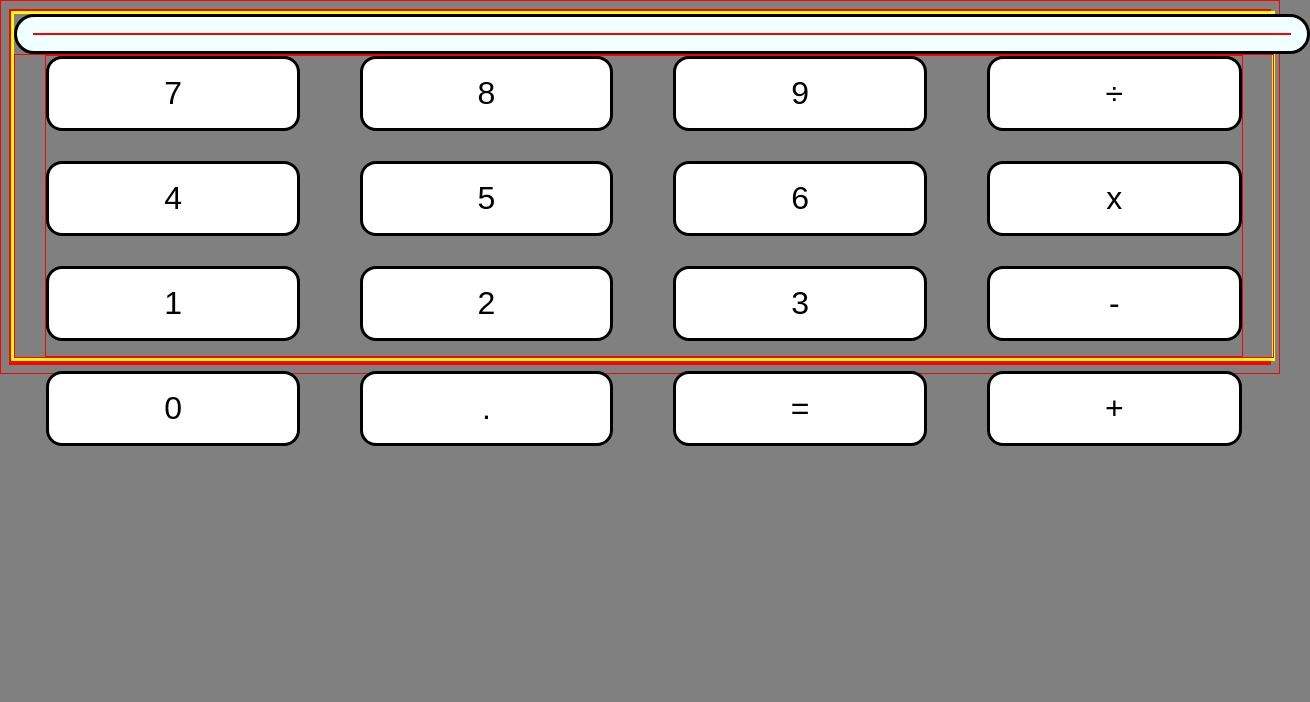
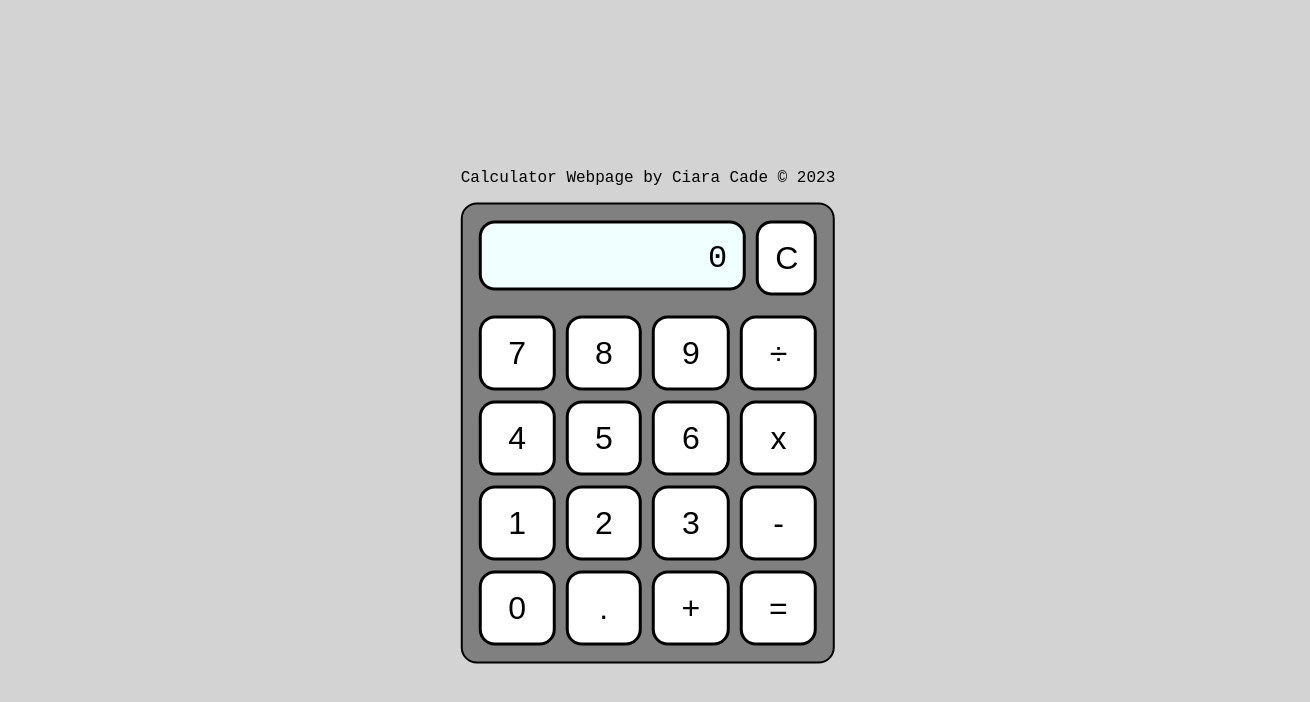
Before and after one commit to ciaracade/calculator, a plain HTML site: page index.html in a window 1280 px wide. Shown: the whole page, 1310 px wide, since content can reach past the window. Drawn offline with Linux system fonts and the light colour scheme.

Commit message:
Completed Calculator UI and added basic functions

```diff
--- a/app.js
+++ b/app.js
@@ -0,0 +1,16 @@
+function add(...args){
+
+}
+
+function substract(...args){
+
+}
+
+function multiply(...args){
+
+}
+
+function divide(...args){
+
+
+}
--- a/index.html
+++ b/index.html
@@ -9,15 +9,22 @@
 
 <body>
     <main>
+        <div class ="credit">
+            <p>Calculator Webpage by Ciara Cade © 2023</p>
+        </div>
         <div class="calculator">
+            <div class="topsection">
             <div class="screen">
-            <div class="output">
-
+                <span class="output">
+                    0
+                </span>
+            </div>
+            <div>
+                <button class="button" id="clear">C</button>
             </div>
             </div>
             <div class="touchpad">
                 <div class="buttons">
-
                     <button class="button" id="seven">7</button>
                     <button class="button" id="eight">8</button>
                     <button class="button" id="nine">9</button>
@@ -32,15 +39,13 @@
                     <button class="button" id="minus">-</button>
                     <button class="button" id="zero">0</button>
                     <button class="button" id="decimal">.</button>
+                    <button class="button" id="plus">+</button>
                     <button class="button" id="equals">=</button>
-                <button class="button" id="plus">+</button>
                 </div>
             </div>
-
         </div>
     </main>
     <footer>
-
     </footer>
 </body>
 
--- a/style.css
+++ b/style.css
@@ -1,49 +1,50 @@
-* {
-    border: 1px solid red;
+body {
+  background-color: lightgray;
+  position: absolute;
+  top: 50%;
+  left: 50%;
+  margin-right: -50%;
+  transform: translate(-50%, -50%);
+  font-family: "Courier New", Courier, monospace;
 }
 
-body{
+.calculator {
+  height: auto;
+  width: auto;
+  border: 2px solid black;
   background-color: grey;
-}
-
-
-
-.calculator {
-    height: 100%;
-    width: 100%;
-
-    border: 1px solid white;
-    background-color: grey;
-
-    border: 3px solid yellow;
-
+  border-radius: 1rem;
+  padding: 1rem;
 }
 
 .screen {
   width: 100%;
-    height: 25%;
+  height: 2rem;
   background-color: azure;
   border: 3px solid black;
-    border-radius: 3rem;
-    padding: 1rem;
+  border-radius: 1rem;
+  padding: 1rem 1rem 1rem 1rem;
+  margin-right: 10px;
 }
-.touchpad {
+
+.output {
     width: 100%;
-    height: 75%;
+    height: 100%;
     display: flex;
-    align-items: center;
+    justify-content: flex-end;
+    font-size: 32px;
+}
+
+.topsection {
+  display: flex;
   justify-content: center;
+  margin-bottom: 20px;
 }
 
 .buttons {
-    display:grid;
+  display: grid;
   grid-template-columns: auto auto auto auto;
-    grid-row-gap: 10%;
-    grid-column-gap: 5%;
-    width: 95%;
-    height: 95%;
-
-
+  grid-gap: 10px;
 }
 
 button {
@@ -57,7 +58,7 @@ button {
   border: 3px solid black;
 }
 
-button:hover{
+button:hover {
   background-color: whitesmoke;
 }
 
```
Lines whose indentation alone changed are shown as unchanged.
